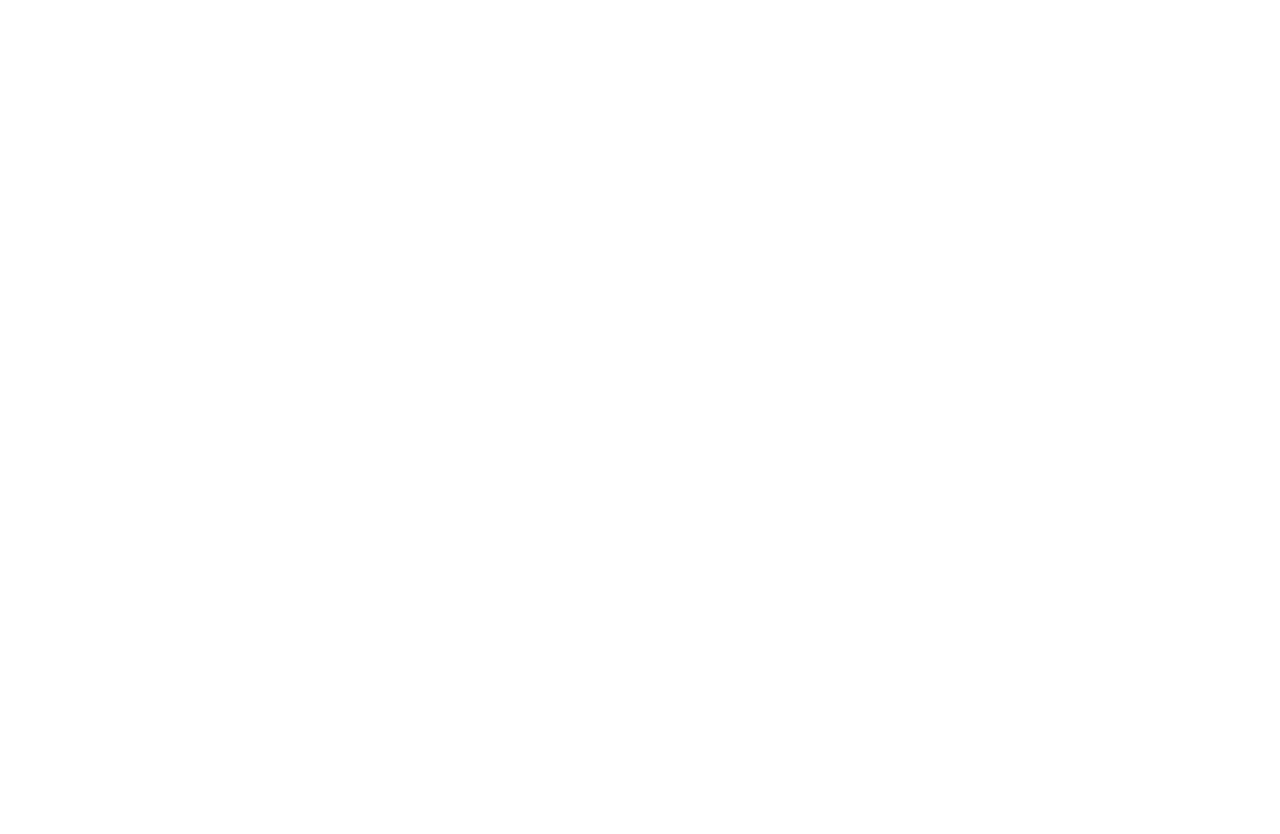
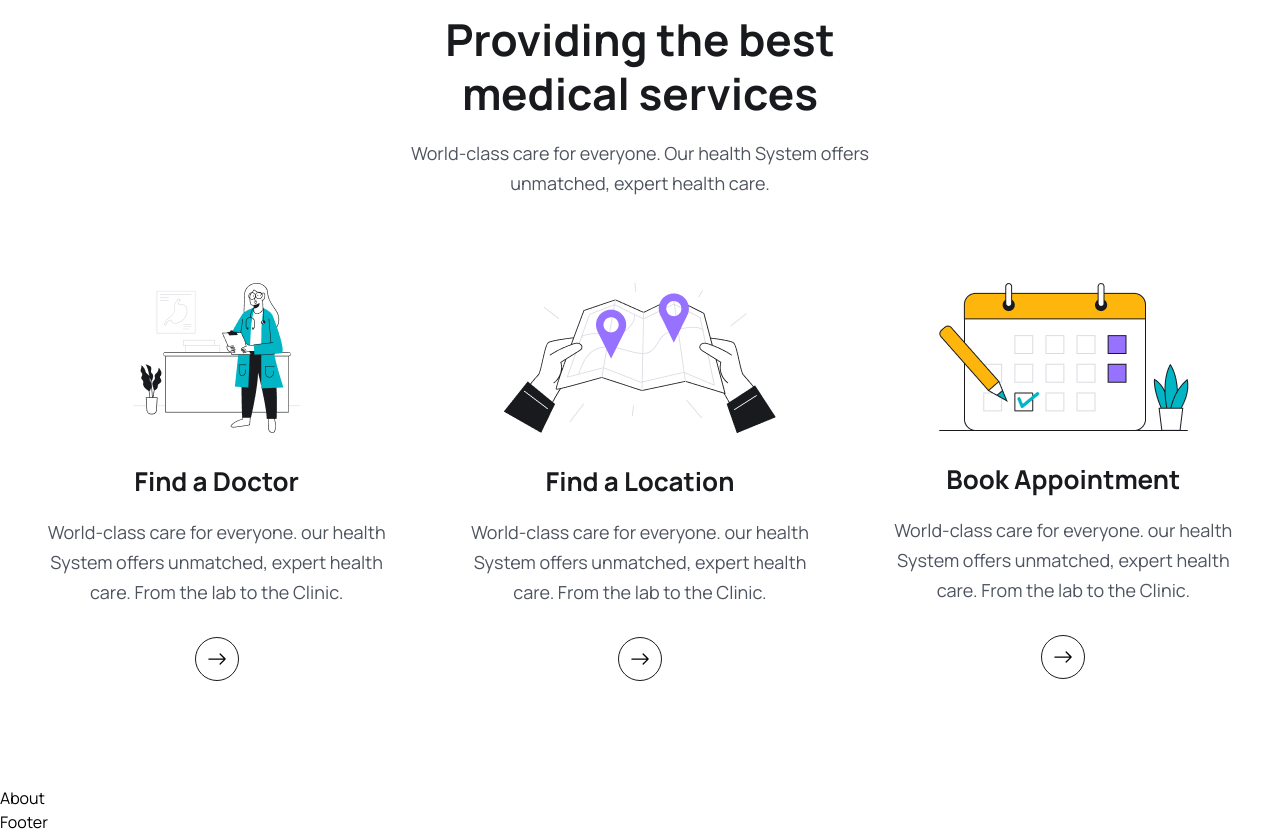
Before and after one commit to faid-terence/MERN-STACK-Doctor-Booking-Website, a React (Vite) app in the folder frontend/: page / in a window 1280 px wide. Shown: the part 1000-1834 px from the top of the page. Before the commit the page ends 961 px from the top, so only its background shows below. Built offline with nearby package versions, Linux system fonts and the light colour scheme.

Commit message:
ft(HomeSection):Implemented

```diff
--- a/frontend/index.html
+++ b/frontend/index.html
@@ -4,7 +4,7 @@
     <meta charset="UTF-8" />
     <link rel="icon" type="image/svg+xml" href="/vite.svg" />
     <meta name="viewport" content="width=device-width, initial-scale=1.0" />
-    <title>Doctor Booking</title>
+    <title>BOOK WITH FAID's APP</title>
   </head>
   <body>
     <div id="root"></div>
--- a/frontend/package.json
+++ b/frontend/package.json
@@ -12,7 +12,7 @@
   "dependencies": {
     "react": "^18.2.0",
     "react-dom": "^18.2.0",
-    "react-icons": "^4.9.0",
+    "react-icons": "^4.10.1",
     "react-router-dom": "^6.14.2",
     "react-spinners": "^0.13.8",
     "react-toastify": "^9.1.3",
--- a/frontend/src/App.css
+++ b/frontend/src/App.css
@@ -17,6 +17,7 @@
   top: 0;
   left: 0;
   z-index: 99999;
+  background: white;
   box-shadow: 3px 3px -8px 3px #ddd;
 }
 
--- /dev/null
+++ b/frontend/src/components/About/About.jsx
@@ -0,0 +1,7 @@
+
+
+export const About = () => {
+  return (
+    <div>About</div>
+  )
+}
--- a/frontend/src/pages/Home.jsx
+++ b/frontend/src/pages/Home.jsx
@@ -1,6 +1,13 @@
-import heroImg01 from '../assets/images/hero-img01.png'
-import heroImg02 from '../assets/images/hero-img02.png'
-import heroImg03 from '../assets/images/hero-img03.png'
+import heroImg01 from "../assets/images/hero-img01.png";
+import heroImg02 from "../assets/images/hero-img02.png";
+import heroImg03 from "../assets/images/hero-img03.png";
+import icon01 from "../assets/images/icon01.png";
+import icon02 from "../assets/images/icon02.png";
+import icon03 from "../assets/images/icon03.png";
+import { Link } from "react-router-dom";
+import { BsArrowRight } from "react-icons/bs";
+import { About } from "../components/About/About";
+
 export const Home = () => {
   return (
     <>
@@ -15,28 +22,34 @@
                   We help patients live a healthy, longer life
                 </h1>
                 <p className="text_para">
-                    Welcome to our website, where we make booking doctors easy
-                    and hassle-free. Take control of your health by scheduling
-                    appointments with top-notch healthcare professionals in just
-                    a few clicks. With our user-friendly platform and real-time
-                    availability updates, finding the right doctor has never
-                    been simpler. Experience the convenience of accessing
-                    quality healthcare at your fingertips and embark on your
-                    journey to a healthier, happier life today.{" "}
+                  Welcome to our website, where we make booking doctors easy and
+                  hassle-free. Take control of your health by scheduling
+                  appointments with top-notch healthcare professionals in just a
+                  few clicks. With our user-friendly platform and real-time
+                  availability updates, finding the right doctor has never been
+                  simpler. Experience the convenience of accessing quality
+                  healthcare at your fingertips and embark on your journey to a
+                  healthier, happier life today.{" "}
                 </p>
                 <button className="btn">Request an Appointment</button>
               </div>
               <div className="mt-[30px] lg:mt-[70px] flex flex-col lg:flex-row lg:items-center gap-5 lg:gap-[30px]">
                 <div>
-                    <h2 className="text-[36px] leading-[56px] lg:text-[44px] lg:leading-[54px] font-[700] text-headingColor">30+</h2>
+                  <h2 className="text-[36px] leading-[56px] lg:text-[44px] lg:leading-[54px] font-[700] text-headingColor">
+                    30+
+                  </h2>
                   <p className="text_para">Years of Experience</p>
                 </div>
                 <div>
-                    <h2 className="text-[36px] leading-[56px] lg:text-[44px] lg:leading-[54px] font-[700] text-headingColor">15+</h2>
+                  <h2 className="text-[36px] leading-[56px] lg:text-[44px] lg:leading-[54px] font-[700] text-headingColor">
+                    15+
+                  </h2>
                   <p className="text_para">Clinic Locations</p>
                 </div>
                 <div>
-                    <h2 className="text-[36px] leading-[56px] lg:text-[44px] lg:leading-[54px] font-[700] text-headingColor">100%</h2>
+                  <h2 className="text-[36px] leading-[56px] lg:text-[44px] lg:leading-[54px] font-[700] text-headingColor">
+                    100%
+                  </h2>
                   <p className="text_para">Patient Satisfaction</p>
                 </div>
               </div>
@@ -44,17 +57,94 @@
             {/**hero Content */}
             <div className="flex gap-[30px] justify-end">
               <div>
-                  <img src={heroImg01} className='w-full' alt="" />
+                <img src={heroImg01} className="w-full" alt="" />
               </div>
-                <div className='mt-[30px]'>
-                  <img src={heroImg02} className='w-full mb-[30px]' alt="" />
-                  <img src={heroImg03} className='w-full' alt="" />
+              <div className="mt-[30px]">
+                <img src={heroImg02} className="w-full mb-[30px]" alt="" />
+                <img src={heroImg03} className="w-full" alt="" />
               </div>
             </div>
           </div>
         </div>
       </section>
       {/**hero section end */}
+
+      <section>
+        <div className="container">
+          <div className="lg:w-[470px] mx-auto">
+            <h2 className="heading text-center">
+              Providing the best medical services
+            </h2>
+            <p className="text_para text-center">
+              World-class care for everyone. Our health System offers unmatched,
+              expert health care.
+            </p>
+          </div>
+          <div className="grid grid-cols-1 md:grid-cols-2 lg:grid-cols-3 gap-5 lg:gap-[30px] lg:mt-[55px]">
+            <div className="py-[30px] px-5">
+              <div className="flex items-center justify-center">
+                <img src={icon01} alt="" />
+              </div>
+              <div className="mt-[30px]">
+                <h2 className="text-[26px] leading-9 text-headingColor font-[700] text-center">
+                  Find a Doctor
+                </h2>
+                <p className="text_para text-center">
+                  World-class care for everyone. our health System offers
+                  unmatched, expert health care. From the lab to the Clinic.
+                </p>
+                <Link
+                  to="/doctors"
+                  className="w-[44px] h-[44px] rounded-full border border-solid border-[#181A1E] mt-[30px] mx-auto flex items-center justify-center group hover:bg-primaryColor hover:border-none"
+                >
+                  <BsArrowRight className="group-hover:text-white w-6 h-5" />
+                </Link>
+              </div>
+            </div>
+            <div className="py-[30px] px-5">
+              <div className="flex items-center justify-center">
+                <img src={icon02} alt="" />
+              </div>
+              <div className="mt-[30px]">
+                <h2 className="text-[26px] leading-9 text-headingColor font-[700] text-center">
+                  Find a Location
+                </h2>
+                <p className="text_para text-center">
+                  World-class care for everyone. our health System offers
+                  unmatched, expert health care. From the lab to the Clinic.
+                </p>
+                <Link
+                  to="/doctors"
+                  className="w-[44px] h-[44px] rounded-full border border-solid border-[#181A1E] mt-[30px] mx-auto flex items-center justify-center group hover:bg-primaryColor hover:border-none"
+                >
+                  <BsArrowRight className="group-hover:text-white w-6 h-5" />
+                </Link>
+              </div>
+            </div>
+            <div className="py-[30px] px-5">
+              <div className="flex items-center justify-center">
+                <img src={icon03} alt="" />
+              </div>
+              <div className="mt-[30px]">
+                <h2 className="text-[26px] leading-9 text-headingColor font-[700] text-center">
+                  Book Appointment
+                </h2>
+                <p className="text_para text-center">
+                  World-class care for everyone. our health System offers
+                  unmatched, expert health care. From the lab to the Clinic.
+                </p>
+                <Link
+                  to="/doctors"
+                  className="w-[44px] h-[44px] rounded-full border border-solid border-[#181A1E] mt-[30px] mx-auto flex items-center justify-center group hover:bg-primaryColor hover:border-none"
+                >
+                  <BsArrowRight className="group-hover:text-white w-6 h-5" />
+                </Link>
+              </div>
+            </div>
+          </div>
+        </div>
+      </section>
+      <About />
     </>
   );
 };
```
Also changed, not shown: 1 other file (tests, documents, lock files or other folders). Lines whose indentation alone changed are shown as unchanged.
